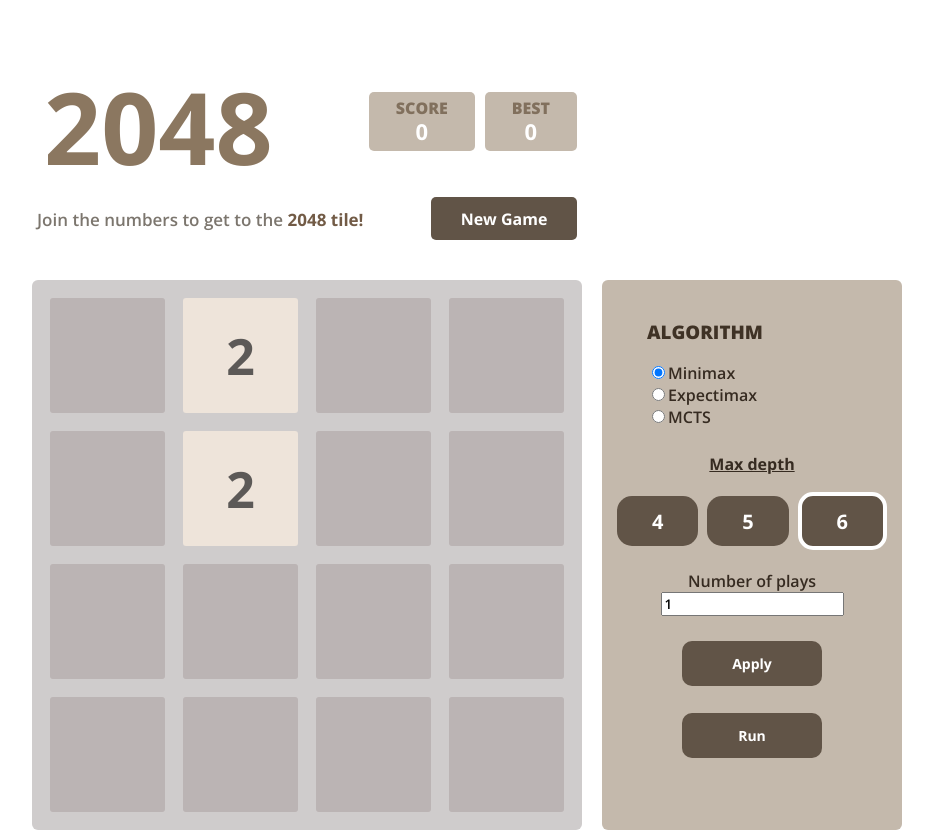
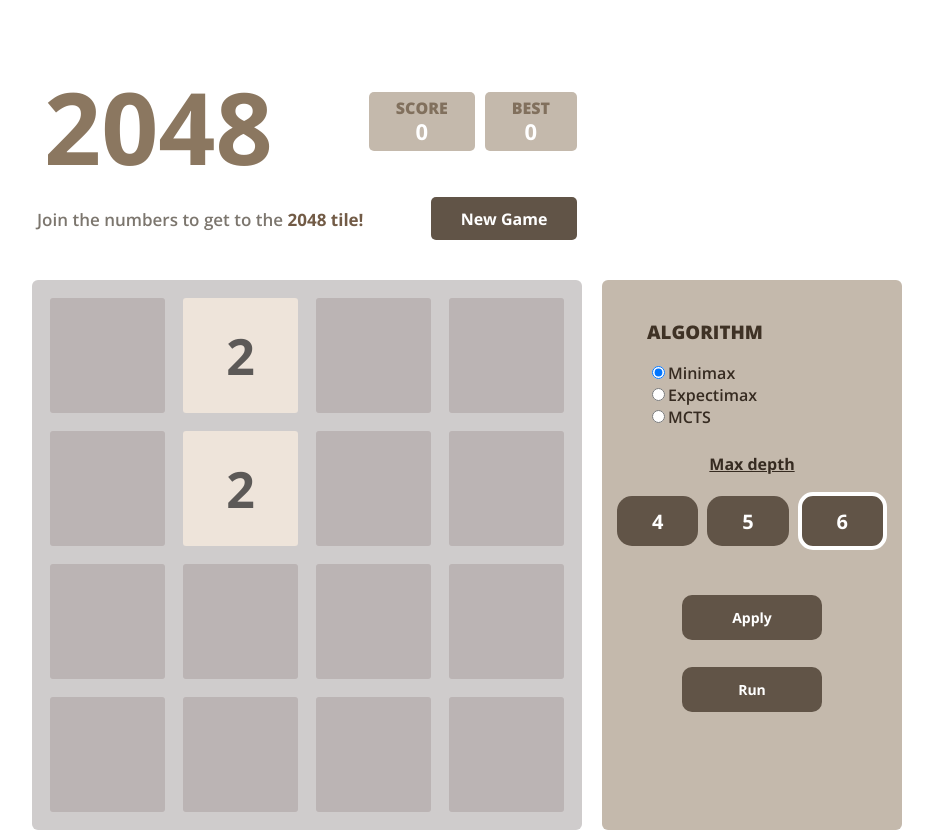
Before and after one commit to haile1501/2048-AI, a React (Create React App) app: page / in a window 1280 px wide. Shown: the whole page, without its empty margins (173-1106 px from the left). Built offline with nearby package versions, Linux system fonts and the light colour scheme.

Commit message:
minor changes

```diff
--- a/src/components/side-bar/side-bar.component.jsx
+++ b/src/components/side-bar/side-bar.component.jsx
@@ -88,8 +88,8 @@ const SideBar = () => {
                         </div>
                 }
                 <div className='footer'>
-                    <label htmlFor="numberOfPlays">Number of plays</label>
-                    <input type="text" name="numberOfPlays" value={config.numberOfPlays} onChange={event => handleInputChange(event)} id="numberOfPlays" />
+                    {/* <label htmlFor="numberOfPlays">Number of plays</label>
+                    <input type="text" name="numberOfPlays" value={config.numberOfPlays} onChange={event => handleInputChange(event)} id="numberOfPlays" /> */}
                     <Button onClick={applyChange}>Apply</Button>
                 </div>
             </OptionsBar>
```
